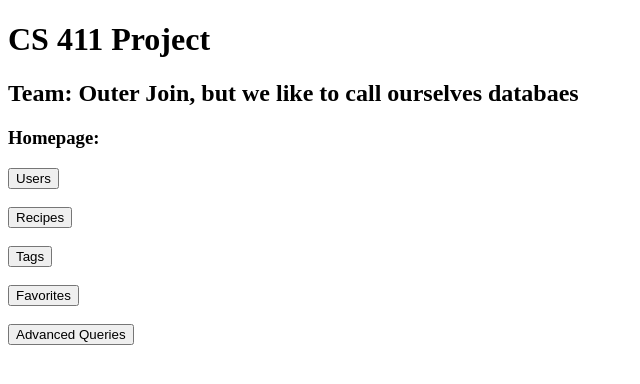
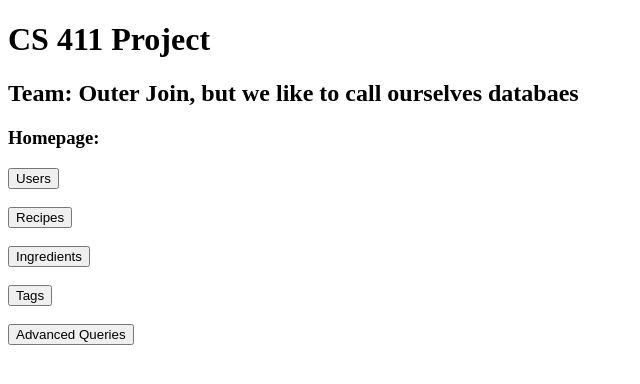
Before and after one commit to sahithimuthyala/reciplease, a React (Create React App) app in the folder reciplease/: page / in a window 1280 px wide. Shown: the top 384 px of the page, without its empty margins (0-640 px from the left). Built offline with nearby package versions, Linux system fonts and the light colour scheme.

Commit message:
Change buttons

```diff
--- a/reciplease/src/App.js
+++ b/reciplease/src/App.js
@@ -1,5 +1,5 @@
 import './App.css';
-import React, {useState, useEffect} from "react";
+import React, {useState, useEffect, useReducer} from "react";
 import Axios from 'axios';
 
 function App() {
@@ -10,16 +10,18 @@ function App() {
 
       <div className="form">
         <h3> Homepage:</h3>
-        <button> Users</button>
+        <a href='localhost:3000/users'>
+          <button> Users</button>
+        </a>
         <br/>
         <br/>
         <button> Recipes</button>
         <br/>
         <br/>
-        <button> Tags</button>
+        <button> Ingredients</button>
         <br/>
         <br/>
-        <button> Favorites</button>
+        <button> Tags</button>
         <br/>
         <br/>
         <button> Advanced Queries</button>
```
